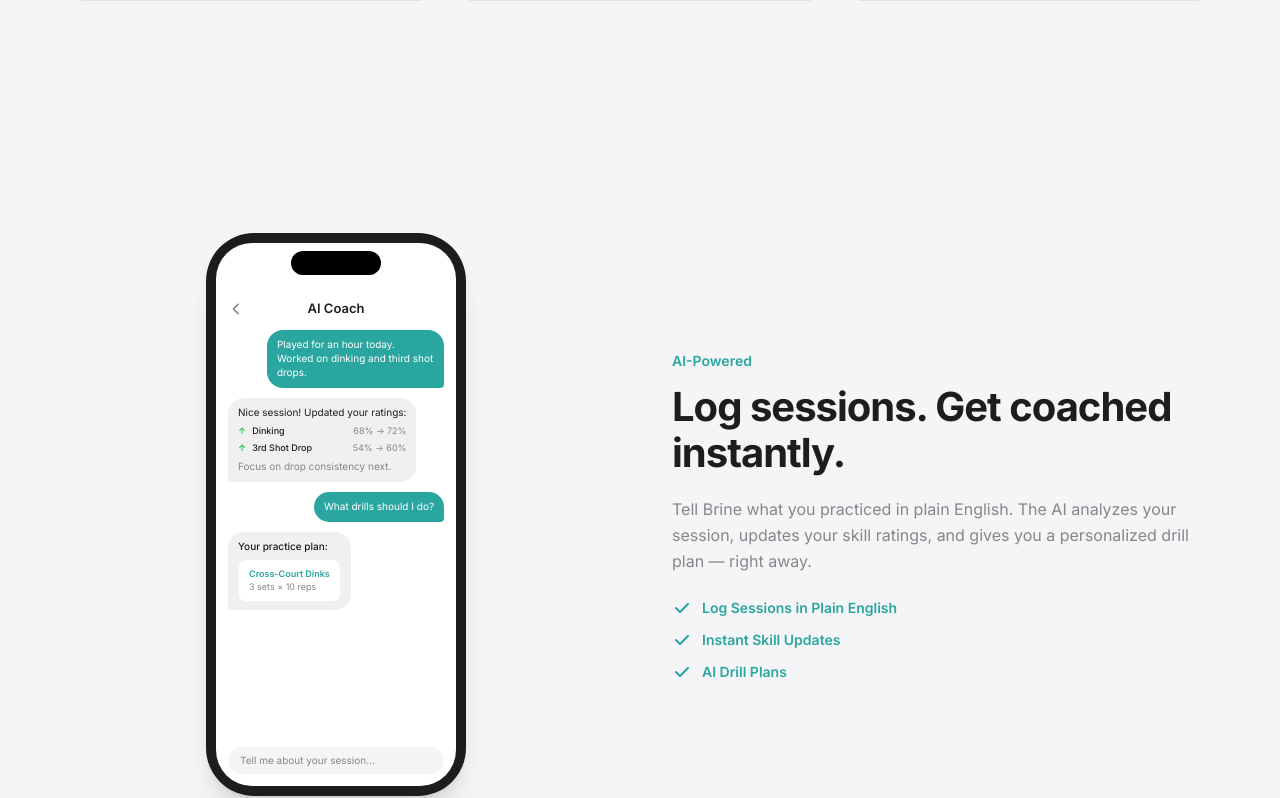
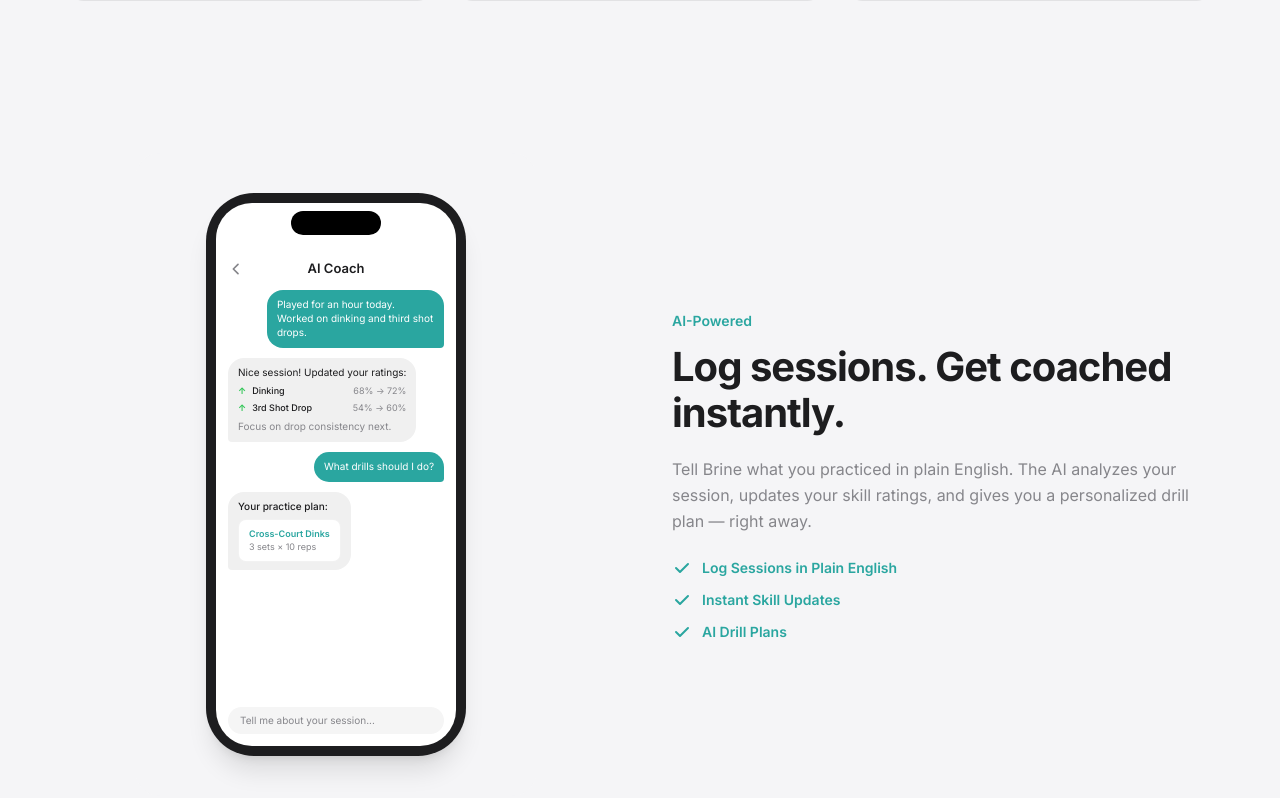
Before and after one commit to wanalwanalwan/brine-landing, a Vue app: page / in a window 1280 px wide. Shown: the part 1546-2344 px from the top of the page. Built offline with nearby package versions, Linux system fonts and the light colour scheme.

Commit message:
Tighten vertical spacing between feature showcase sections
Co-Authored-By: Claude Sonnet 4.6 <noreply@anthropic.com>

```diff
--- a/src/components/FeatureShowcase.vue
+++ b/src/components/FeatureShowcase.vue
@@ -9,7 +9,7 @@ defineProps({
 </script>
 
 <template>
-  <div class="py-12 md:py-24">
+  <div class="py-8 md:py-14">
     <div class="fade-up grid grid-cols-1 md:grid-cols-2 gap-8 md:gap-16 items-center">
       <!-- Phone side (always after text on mobile) -->
       <div class="flex justify-center order-2" :class="reverse ? 'md:order-2' : 'md:order-1'">
```
